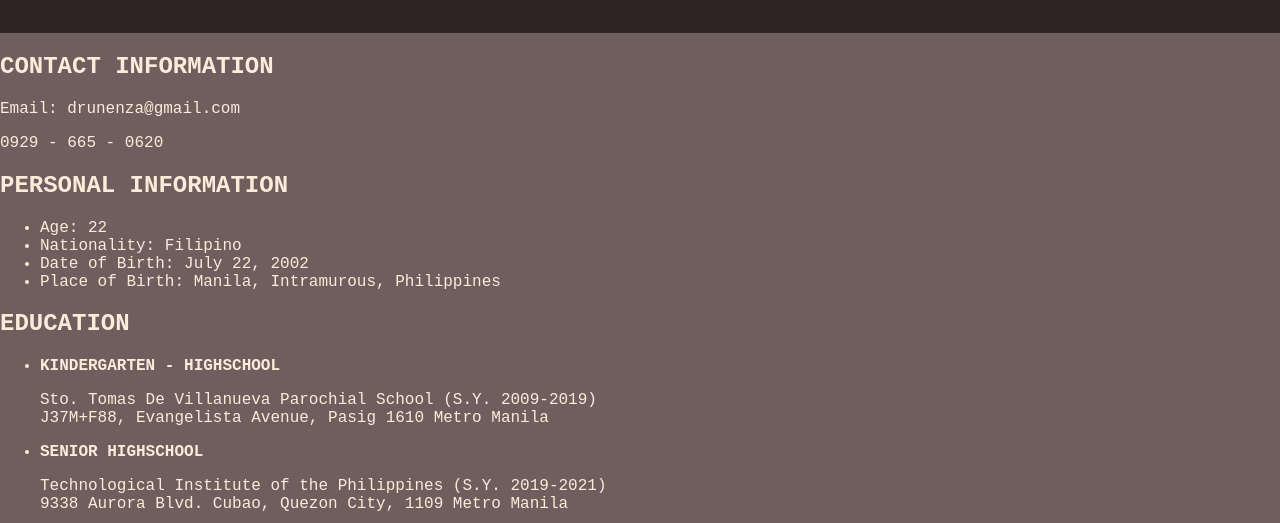
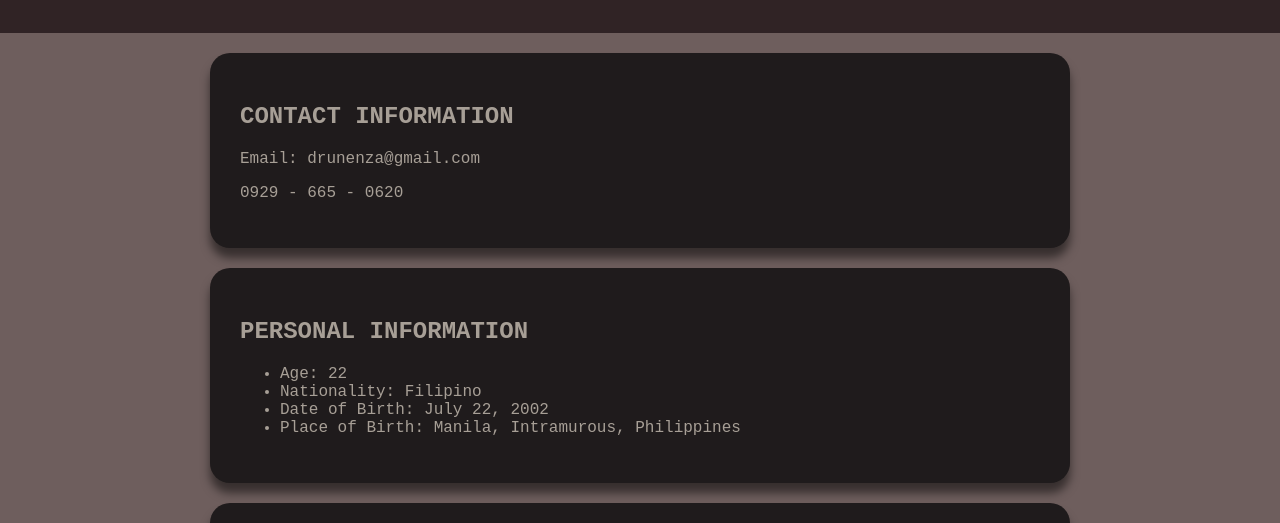
Before and after one commit to ErinNight/WD_Code_Resume_1_TD21, a plain HTML site: page index.html in a window 1280 px wide. Shown: the part 296-819 px from the top of the page. Drawn offline with Linux system fonts and the light colour scheme.

Commit message:
More Designs

```diff
--- a/assets/css/style.css
+++ b/assets/css/style.css
@@ -1,7 +1,7 @@
 body {
     font-family: 'Courier New', Courier, monospace;
     background-color: #6e5e5d;
-    color: #faecdb;
+    color: #a79f96;
     margin: 0;
     padding: 0;
 }
@@ -23,3 +23,13 @@ header {
     border-block-width: 10px;
 
 }
+
+section {
+    padding: 30px;
+    margin: 20px auto;
+    max-width: 800px;
+    background-color: #1f1b1c;
+    border-radius: 20px;
+    box-shadow: 0 10px 10px #00000081 ;
+}
+}
```
